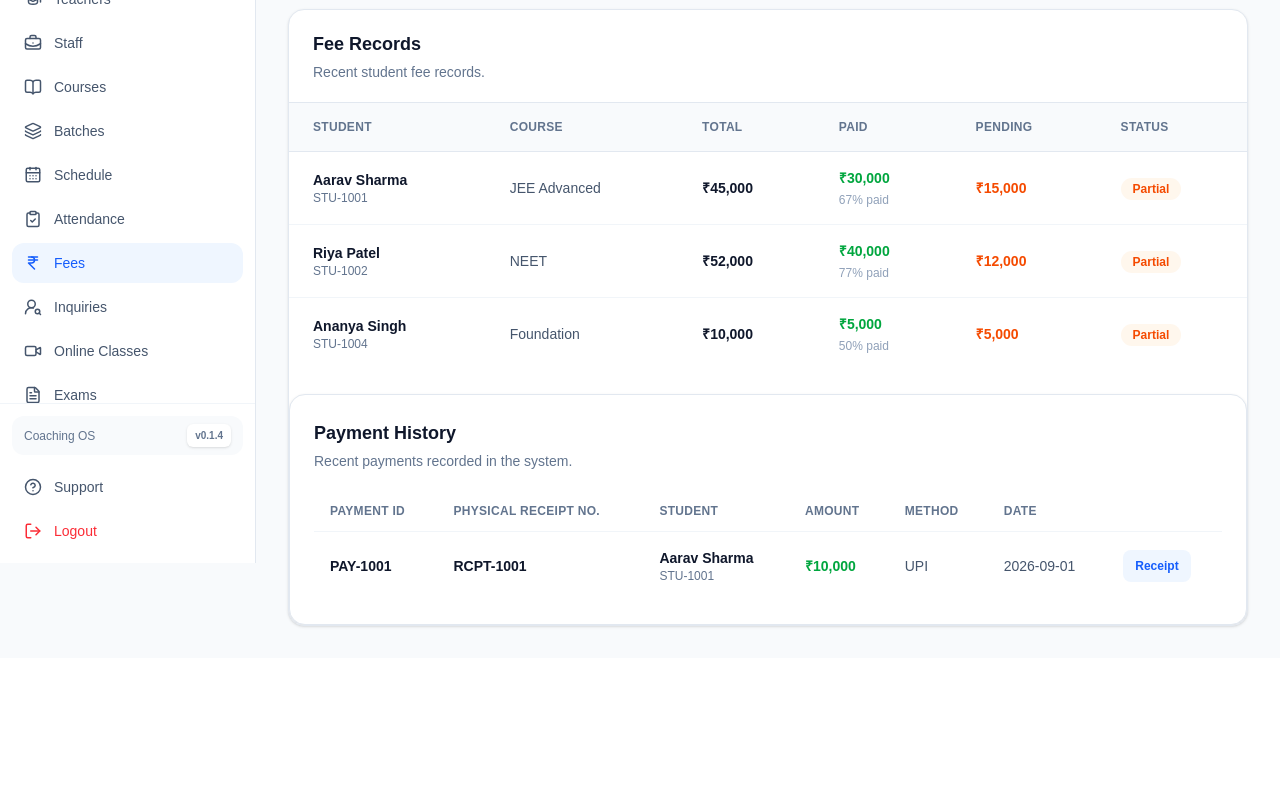
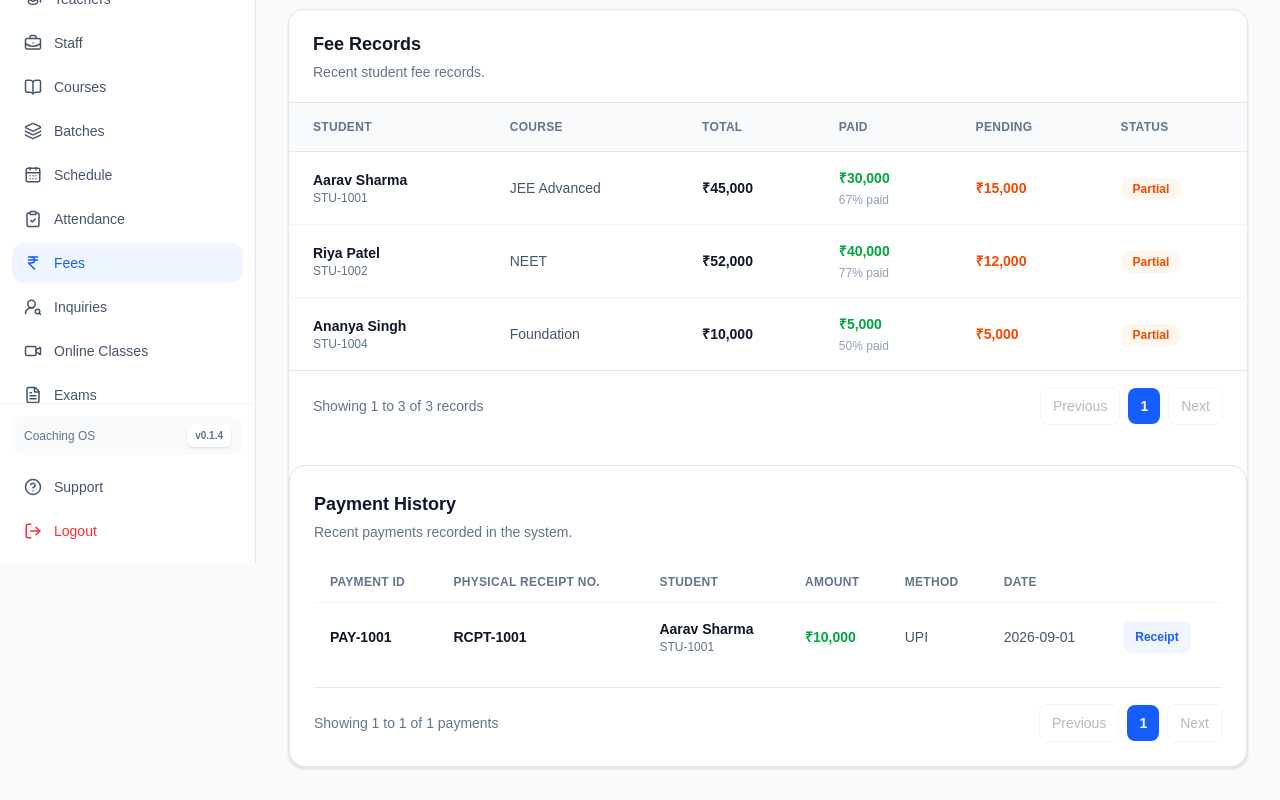
Before and after one commit to devleyj/Coaching-os-admin, a Next.js app: page /fees in a window 1280 px wide. Shown: the part 237-1037 px from the top of the page. Before the commit the page ends 895 px from the top, so only its background shows below. Built offline with nearby package versions, Linux system fonts and the light colour scheme.

Commit message:
v0.1.4 - add fee management pagination

```diff
--- a/app/fees/page.tsx
+++ b/app/fees/page.tsx
@@ -20,6 +20,9 @@ export default function FeesPage() {
   const [studentSearch, setStudentSearch] = useState("");
   const [paymentMethod, setPaymentMethod] = useState("Cash");
   const [paymentDate, setPaymentDate] = useState("");
+  const [feePage, setFeePage] = useState(1);
+  const [paymentPage, setPaymentPage] = useState(1);
+  const rowsPerPage = 10;
 
   const [feeRecords, setFeeRecords] = useState([
     {
@@ -78,6 +81,27 @@ export default function FeesPage() {
   const collectionRate =
     totalFees > 0 ? Math.round((collectedFees / totalFees) * 100) : 0;
 
+  const feeTotalPages = Math.max(1, Math.ceil(feeRecords.length / rowsPerPage));
+
+  const feeStartIndex = (feePage - 1) * rowsPerPage;
+
+  const paginatedFeeRecords = feeRecords.slice(
+    feeStartIndex,
+    feeStartIndex + rowsPerPage,
+  );
+
+  const paymentTotalPages = Math.max(
+    1,
+    Math.ceil(paymentHistory.length / rowsPerPage),
+  );
+
+  const paymentStartIndex = (paymentPage - 1) * rowsPerPage;
+
+  const paginatedPaymentHistory = paymentHistory.slice(
+    paymentStartIndex,
+    paymentStartIndex + rowsPerPage,
+  );
+
   const handleRecordPayment = () => {
     if (
       !selectedStudent ||
@@ -119,8 +143,6 @@ export default function FeesPage() {
           : record,
       ),
     );
-
-
 
     if (student) {
       setPaymentHistory((currentHistory) => [
@@ -239,7 +261,7 @@ export default function FeesPage() {
                 </thead>
 
                 <tbody>
-                  {feeRecords.map((record) => {
+                  {paginatedFeeRecords.map((record) => {
                     const pending = record.total - record.paid;
                     const progress = Math.round(
                       (record.paid / record.total) * 100,
@@ -296,6 +318,54 @@ export default function FeesPage() {
               </table>
             </div>
 
+            <div className="flex items-center justify-between border-t border-slate-200 px-6 py-4">
+              <p className="text-sm text-slate-500">
+                Showing {feeRecords.length === 0 ? 0 : feeStartIndex + 1} to{" "}
+                {Math.min(feeStartIndex + rowsPerPage, feeRecords.length)} of{" "}
+                {feeRecords.length} records
+              </p>
+
+              <div className="flex items-center gap-2">
+                <button
+                  type="button"
+                  onClick={() => setFeePage((page) => Math.max(page - 1, 1))}
+                  disabled={feePage === 1}
+                  className="rounded-lg border border-slate-200 px-3 py-2 text-sm font-medium text-slate-600 hover:bg-slate-50 disabled:cursor-not-allowed disabled:opacity-40"
+                >
+                  Previous
+                </button>
+
+                {Array.from(
+                  { length: feeTotalPages },
+                  (_, index) => index + 1,
+                ).map((page) => (
+                  <button
+                    key={page}
+                    type="button"
+                    onClick={() => setFeePage(page)}
+                    className={`rounded-lg px-3 py-2 text-sm font-semibold ${
+                      feePage === page
+                        ? "bg-blue-600 text-white"
+                        : "border border-slate-200 text-slate-600 hover:bg-slate-50"
+                    }`}
+                  >
+                    {page}
+                  </button>
+                ))}
+
+                <button
+                  type="button"
+                  onClick={() =>
+                    setFeePage((page) => Math.min(page + 1, feeTotalPages))
+                  }
+                  disabled={feePage === feeTotalPages}
+                  className="rounded-lg border border-slate-200 px-3 py-2 text-sm font-medium text-slate-600 hover:bg-slate-50 disabled:cursor-not-allowed disabled:opacity-40"
+                >
+                  Next
+                </button>
+              </div>
+            </div>
+
             <div className="mt-6 rounded-2xl border border-slate-200 bg-white p-6 shadow-sm">
               <div className="mb-5">
                 <h2 className="text-lg font-bold text-slate-900">
@@ -332,7 +402,7 @@ export default function FeesPage() {
                   </thead>
 
                   <tbody>
-                    {paymentHistory.map((payment) => (
+                    {paginatedPaymentHistory.map((payment) => (
                       <tr
                         key={payment.id}
                         className="border-b border-slate-100 last:border-0"
@@ -379,6 +449,61 @@ export default function FeesPage() {
                     ))}
                   </tbody>
                 </table>
+              </div>
+              <div className="mt-4 flex items-center justify-between border-t border-slate-200 pt-4">
+                <p className="text-sm text-slate-500">
+                  Showing{" "}
+                  {paymentHistory.length === 0 ? 0 : paymentStartIndex + 1} to{" "}
+                  {Math.min(
+                    paymentStartIndex + rowsPerPage,
+                    paymentHistory.length,
+                  )}{" "}
+                  of {paymentHistory.length} payments
+                </p>
+
+                <div className="flex items-center gap-2">
+                  <button
+                    type="button"
+                    onClick={() =>
+                      setPaymentPage((page) => Math.max(page - 1, 1))
+                    }
+                    disabled={paymentPage === 1}
+                    className="rounded-lg border border-slate-200 px-3 py-2 text-sm font-medium text-slate-600 hover:bg-slate-50 disabled:cursor-not-allowed disabled:opacity-40"
+                  >
+                    Previous
+                  </button>
+
+                  {Array.from(
+                    { length: paymentTotalPages },
+                    (_, index) => index + 1,
+                  ).map((page) => (
+                    <button
+                      key={page}
+                      type="button"
+                      onClick={() => setPaymentPage(page)}
+                      className={`rounded-lg px-3 py-2 text-sm font-semibold ${
+                        paymentPage === page
+                          ? "bg-blue-600 text-white"
+                          : "border border-slate-200 text-slate-600 hover:bg-slate-50"
+                      }`}
+                    >
+                      {page}
+                    </button>
+                  ))}
+
+                  <button
+                    type="button"
+                    onClick={() =>
+                      setPaymentPage((page) =>
+                        Math.min(page + 1, paymentTotalPages),
+                      )
+                    }
+                    disabled={paymentPage === paymentTotalPages}
+                    className="rounded-lg border border-slate-200 px-3 py-2 text-sm font-medium text-slate-600 hover:bg-slate-50 disabled:cursor-not-allowed disabled:opacity-40"
+                  >
+                    Next
+                  </button>
+                </div>
               </div>
             </div>
           </div>
```
